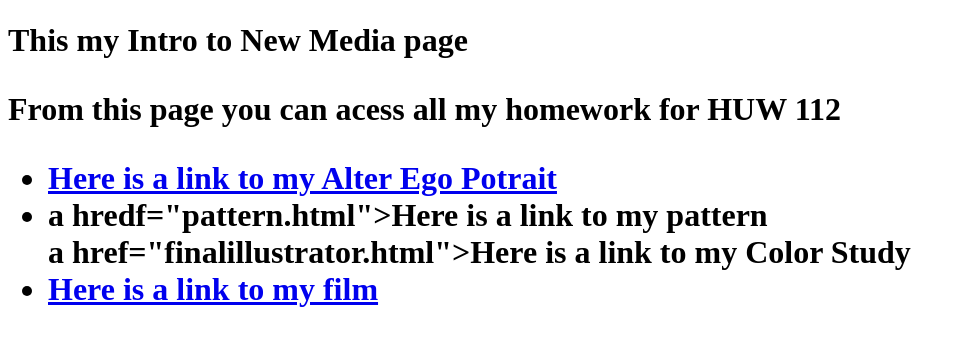
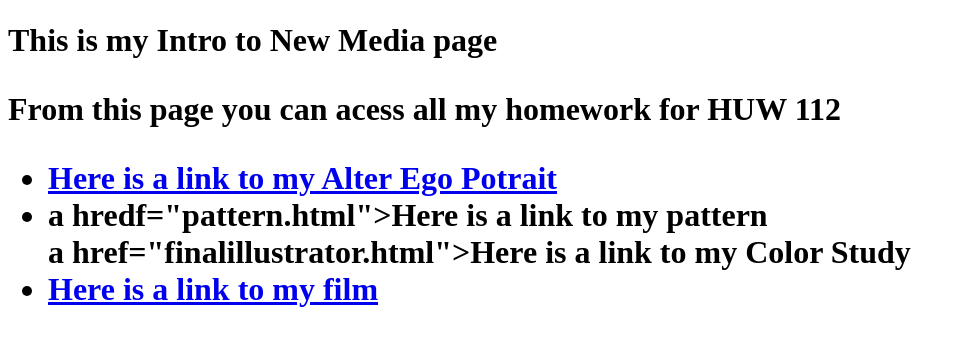
Before and after one commit to LenusCharlesRa/migueljimenezwork, a plain HTML site: page index.html in a window 1280 px wide. Shown: the part 69-414 px from the top of the page, without its empty margins (0-965 px from the left). Drawn offline with Linux system fonts and the light colour scheme.

Commit message:
Update index.html

```diff
--- a/index.html
+++ b/index.html
@@ -3,7 +3,7 @@
 <p>This is my first webpage name here migueljimenez</p>
 <body>
 <img src="virutal landscape.jpg"height="400">
-<h1>This my Intro to New Media page </h>
+<h1>This is my Intro to New Media page </h>
 <p>From this page you can acess all my homework for HUW 112</p>
 <ul>
 <li><a href="alterego.html">Here is a link to my Alter Ego Potrait</a></li>
```
